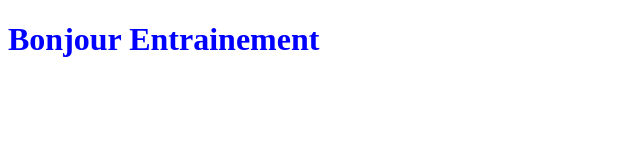
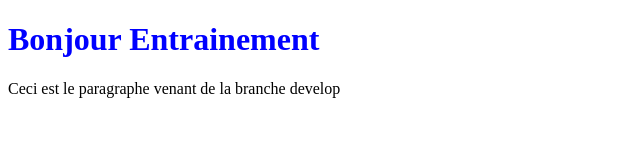
Before and after one commit to Thalion198/entrainement, a plain HTML site: page index.html in a window 1280 px wide. Shown: the whole page, without its empty margins (0-640 px from the left). Drawn offline with Linux system fonts and the light colour scheme.

Commit message:
paragraphe develop

```diff
--- a/index.html
+++ b/index.html
@@ -8,6 +8,7 @@
 </head>
 <body>
     <h1>Bonjour Entrainement</h1>
+    <p>Ceci est le paragraphe venant de la branche develop</p>
 
 </body>
 </html>
```
